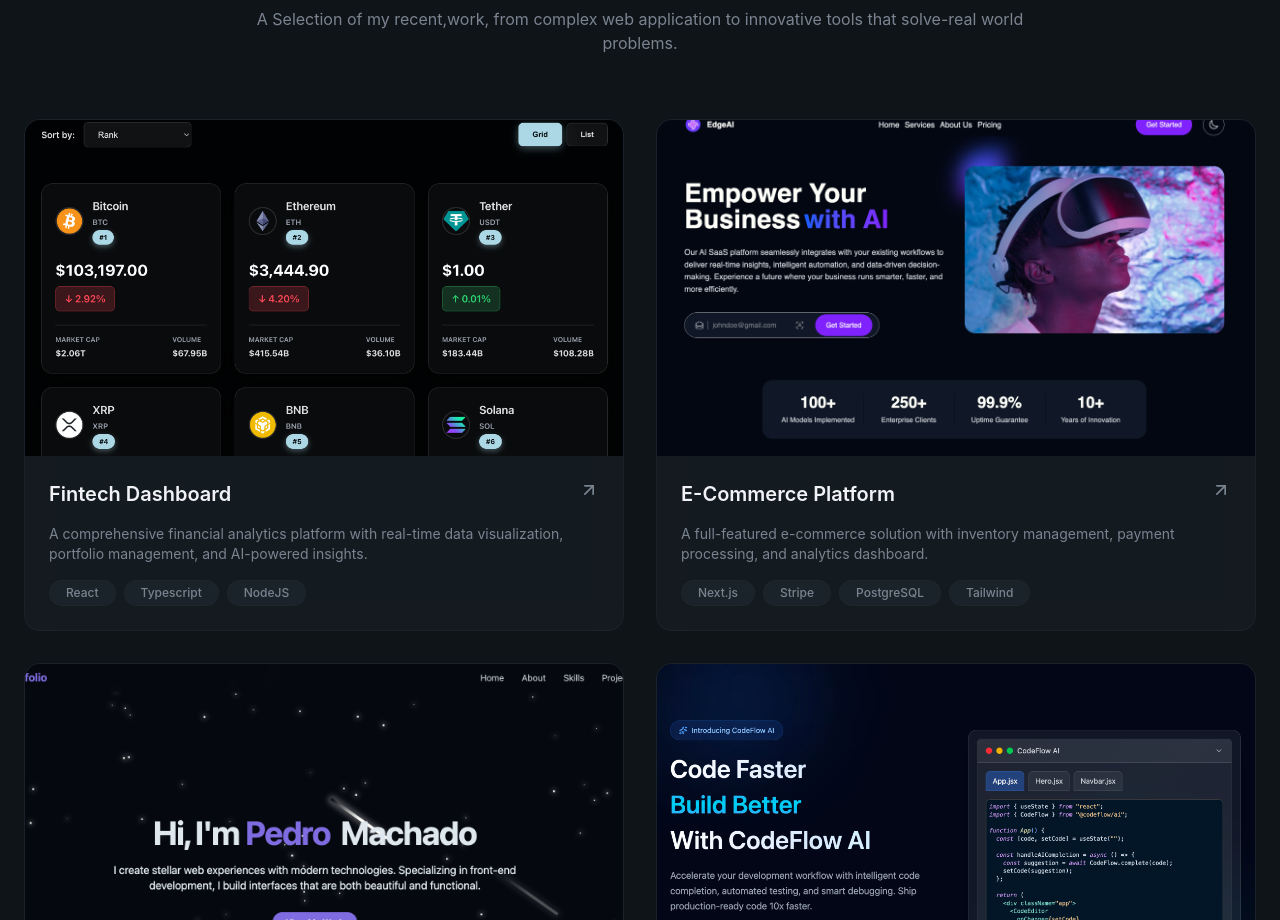
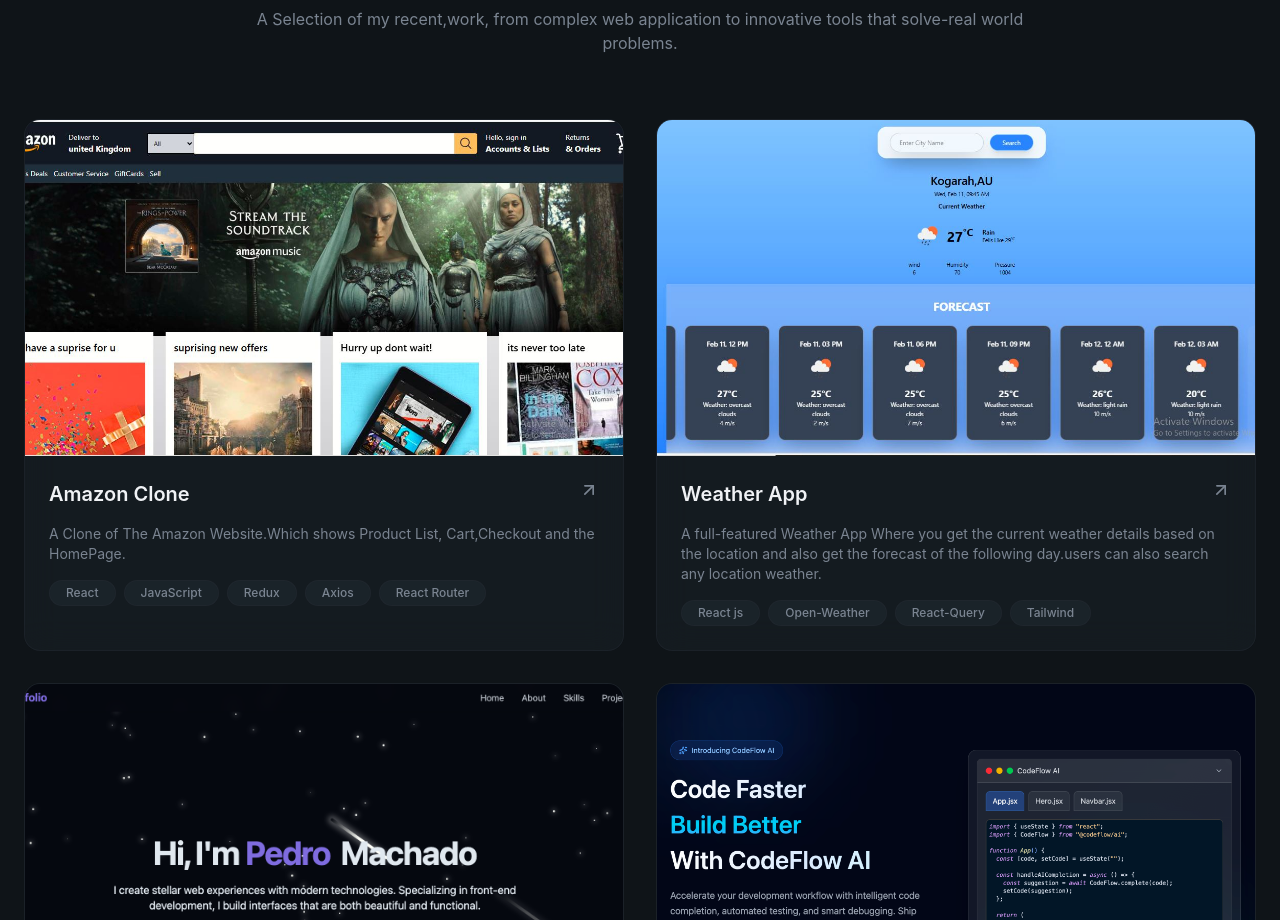
Before and after one commit to Nayemcqu/nayemsportfolio, a React (Vite) app: page / in a window 1280 px wide. Shown: the part 2160-3080 px from the top of the page. Built offline with nearby package versions, Linux system fonts and the light colour scheme.

Commit message:
projects updated

```diff
--- a/src/Layout/Navbar.jsx
+++ b/src/Layout/Navbar.jsx
@@ -62,7 +62,7 @@
 {/* Mobile Menu Button */}
 
 <button className="md:hidden flex p-2 text-foreground cursor-pointer" onClick={onClickHandler}>
-{isMobileMenuOpen ? <X/> : <Menu size={24}/>}
+{isMobileMenuOpen ? <X classname="hover:bg-zinc-100"/> : <Menu size={24}/>}
 </button>
 
 </nav>
--- a/src/sections/Projects.jsx
+++ b/src/sections/Projects.jsx
@@ -2,22 +2,22 @@
 
 export function Projects(){
 const projects=[{
-     title: "Fintech Dashboard",
+     title: "Amazon Clone",
     description:
-      "A comprehensive financial analytics platform with real-time data visualization, portfolio management, and AI-powered insights.",
-    image: "/projects/project1.png",
-    tags: ["React", "Typescript", "NodeJS"],
-    link: "#",
-    github: "#",
+      "A Clone of The Amazon Website.Which shows Product List, Cart,Checkout and the HomePage.",
+    image: "/projects/Project1.JPG",
+    tags: ["React", "JavaScript", "Redux","Axios","React Router"],
+    link: "https://react-amazon-clone-flame.vercel.app/",
+    github: "https://github.com/Nayemcqu/react-amazon-clone",
   },
   {
-    title: "E-Commerce Platform",
+    title: "Weather App",
     description:
-      "A full-featured e-commerce solution with inventory management, payment processing, and analytics dashboard.",
-    image: "/projects/project2.png",
-    tags: ["Next.js", "Stripe", "PostgreSQL", "Tailwind"],
-    link: "#",
-    github: "#",
+      "A full-featured Weather App Where you get the current  weather  details based on the location and also get the forecast of the following day.users can also search any location weather.",
+    image: "/projects/Project2.JPG",
+    tags: ["React js", "Open-Weather", "React-Query", "Tailwind"],
+    link: "https://react-weather-app-sigma-umber.vercel.app/",
+    github: "https://github.com/Nayemcqu/React-Weather-App",
   },
   {
     title: "AI Writing Assistant",
@@ -71,11 +71,11 @@
 <div className="absoulute inset-0 bg-gradient-to-b from-card via-card/50 opacity-50 "/>
 {/* overlay links */}
 <div className="absolute inset-0 flex items-center justify-center gap-4 opacity-0 hover:opacity-100 transition-opacity duration-300">
- <a href="" className="p-3 rounded-full glass hover:bg-primary hover:text-primary-foreground
+ <a href={project.link} className="p-3 rounded-full glass hover:bg-primary hover:text-primary-foreground
  transition-all ">
     <ArrowUpRight className="w-5 h-5"/>
     </a>
-    <a href="" className="p-3 rounded-full glass hover:bg-primary hover:text-primary-foreground
+    <a href={project.github} className="p-3 rounded-full glass hover:bg-primary hover:text-primary-foreground
  transition-all ">
         <Github className="w-5 h-5"/>
     </a>
```
Also changed, not shown: public/projects/Project1.JPG (added), public/projects/Project2.JPG (added).
